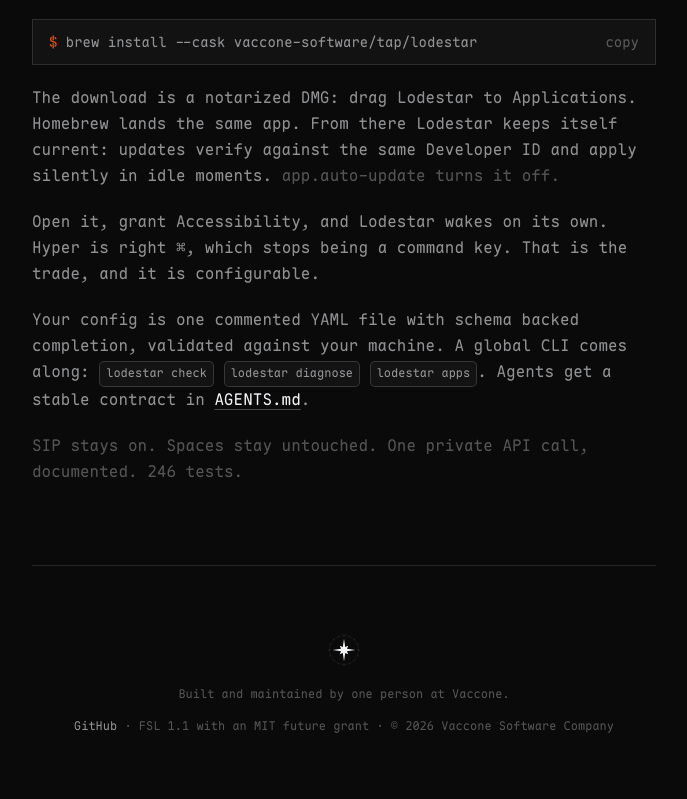
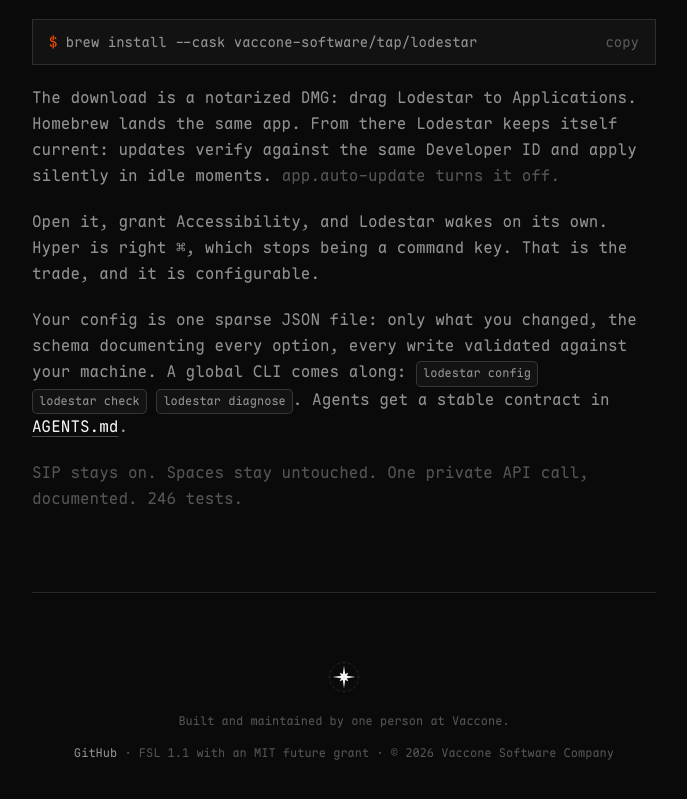
Before and after one commit to Vaccone-Software/lodestar-site, a Next.js app: page / in a window 1280 px wide. Shown: the part 3949-4748 px from the top of the page, without its empty margins (296-983 px from the left). Built offline with nearby package versions, Linux system fonts and the light colour scheme; no server answers.

Commit message:
The page says the config is sparse
The install section's config line catches up to v0.9.10: one sparse
JSON file, schema documented, validated writes, and lodestar config
joins the CLI chips.

```diff
--- a/app/page.tsx
+++ b/app/page.tsx
@@ -211,10 +211,11 @@
               and it is configurable.
             </p>
             <p>
-              Your config is one commented YAML file with schema backed
-              completion, validated against your machine. A global CLI comes
-              along: <Keys>lodestar check</Keys> <Keys>lodestar diagnose</Keys>{" "}
-              <Keys>lodestar apps</Keys>. Agents get a stable contract in{" "}
+              Your config is one sparse JSON file: only what you changed, the
+              schema documenting every option, every write validated against
+              your machine. A global CLI comes along:{" "}
+              <Keys>lodestar config</Keys> <Keys>lodestar check</Keys>{" "}
+              <Keys>lodestar diagnose</Keys>. Agents get a stable contract in{" "}
               <a
                 href={`${repo}/blob/main/AGENTS.md`}
                 className="text-ink underline decoration-white/25 underline-offset-4"
```
